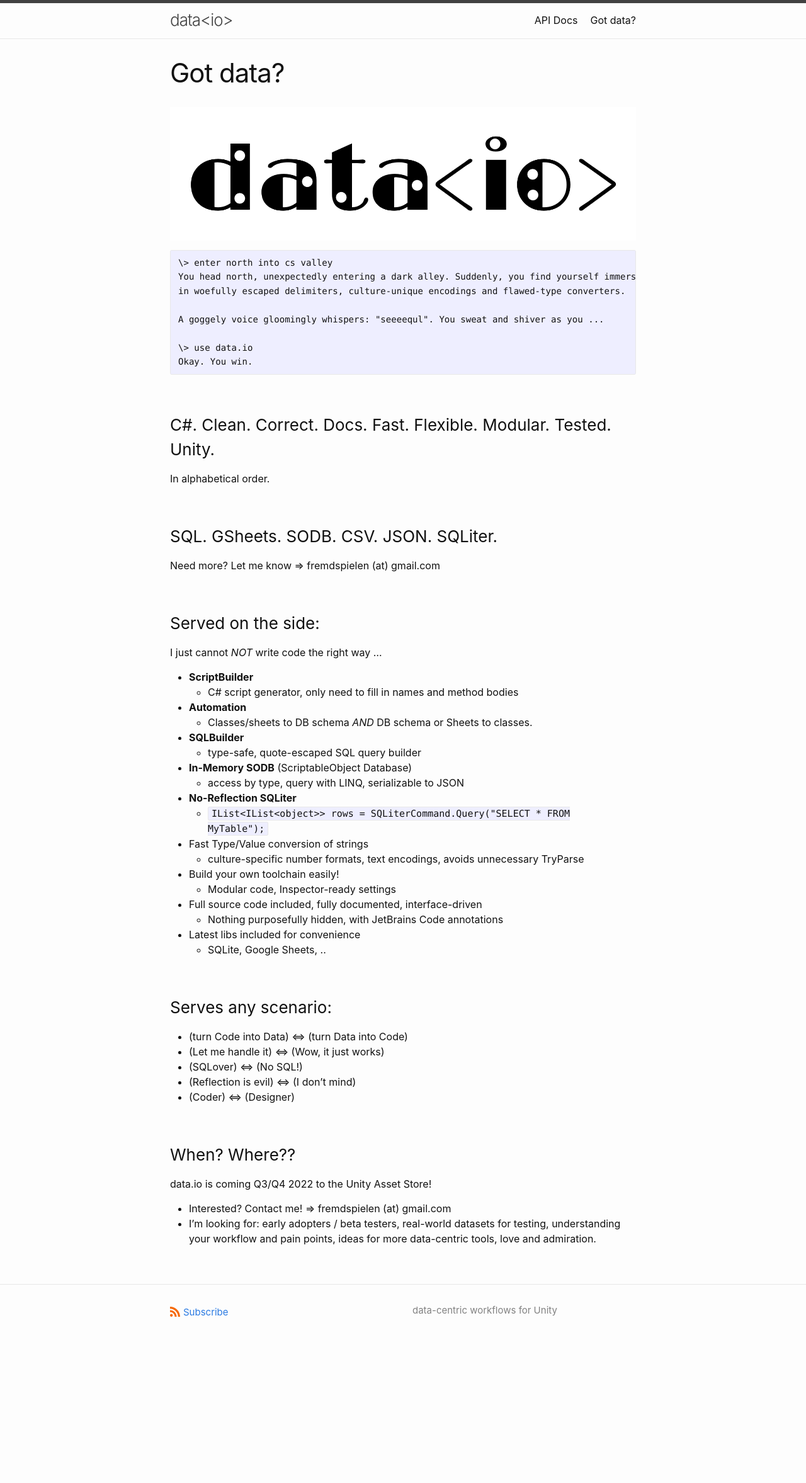
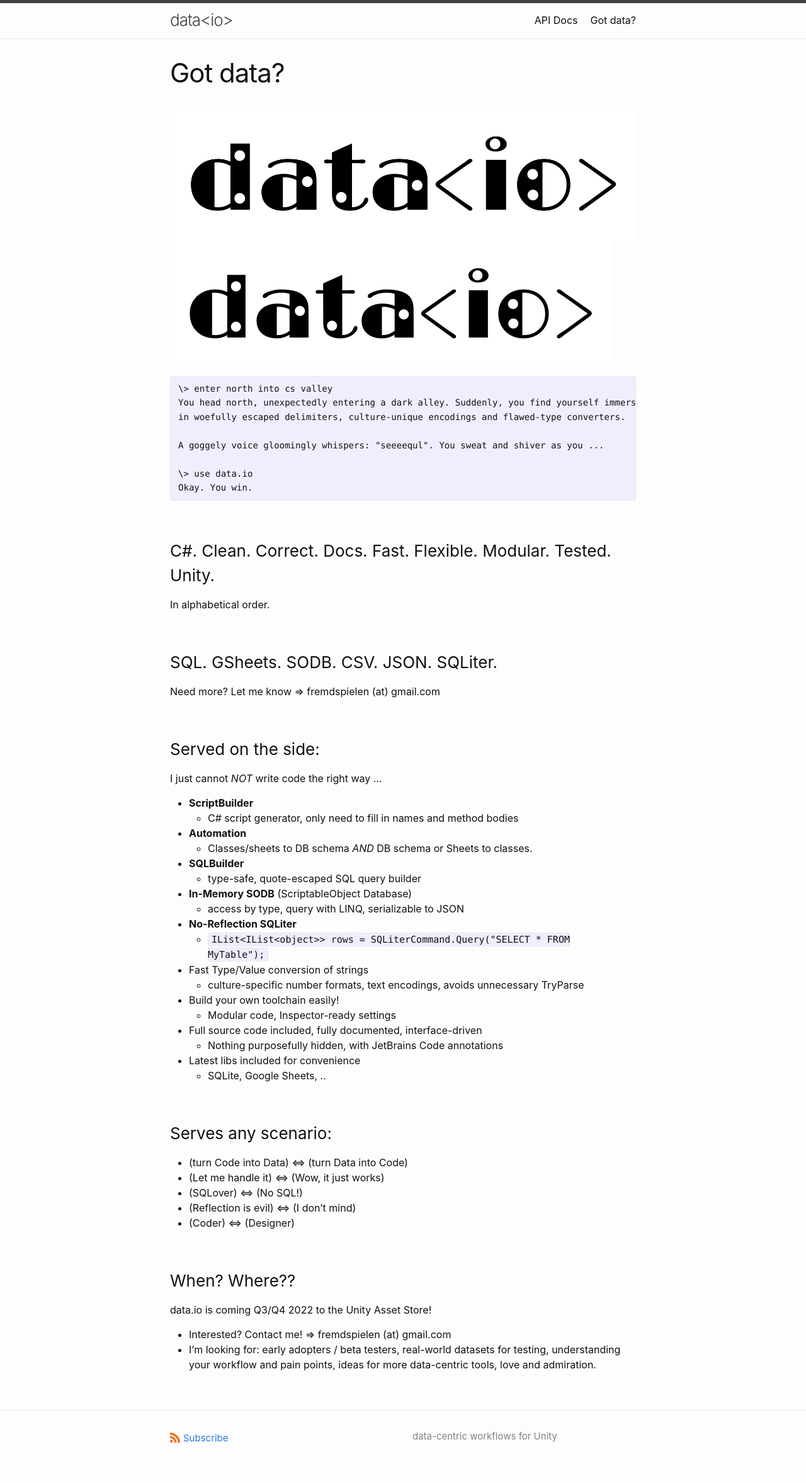
Before and after one commit to CodeSmile-0000011110110111/data.io-home, a Jekyll site: the page built from index.md, in a window 1280 px wide. Shown: the whole page at 63% size. Built offline with Jekyll 4.4.1, drawn with Linux system fonts in a browser that asks for light colours; before the commit the page ends 2155 px from its top, so only the background shows below that.

Commit message:
Update index.md

````diff
--- a/index.md
+++ b/index.md
@@ -3,6 +3,7 @@
 title: Got data?
 ---
 ![data.io logo](/data.io-home/assets/data.io-banner.png)
+<img src="/data.io-home/assets/data.io-banner.png" alt="data.io logo" width="700"/>
 ```
 \> enter north into cs valley
 You head north, unexpectedly entering a dark alley. Suddenly, you find yourself immersed
````
